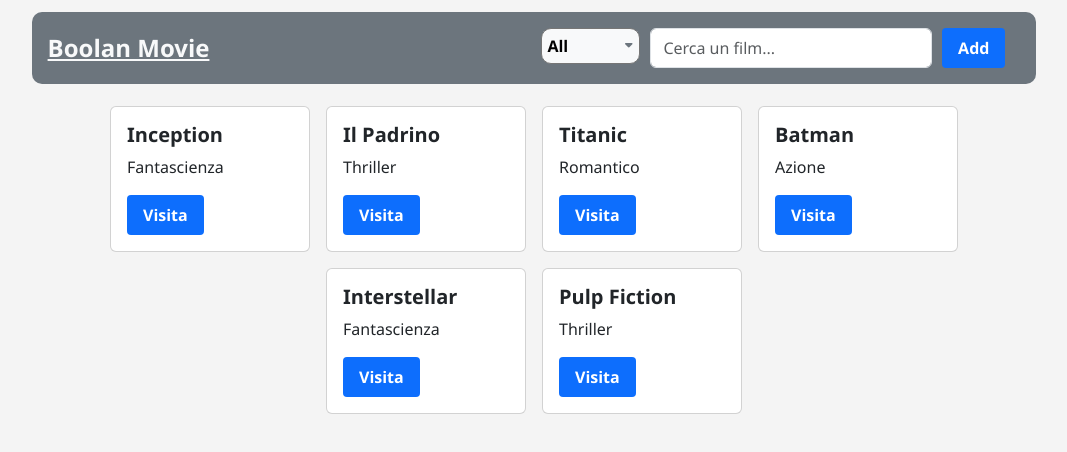
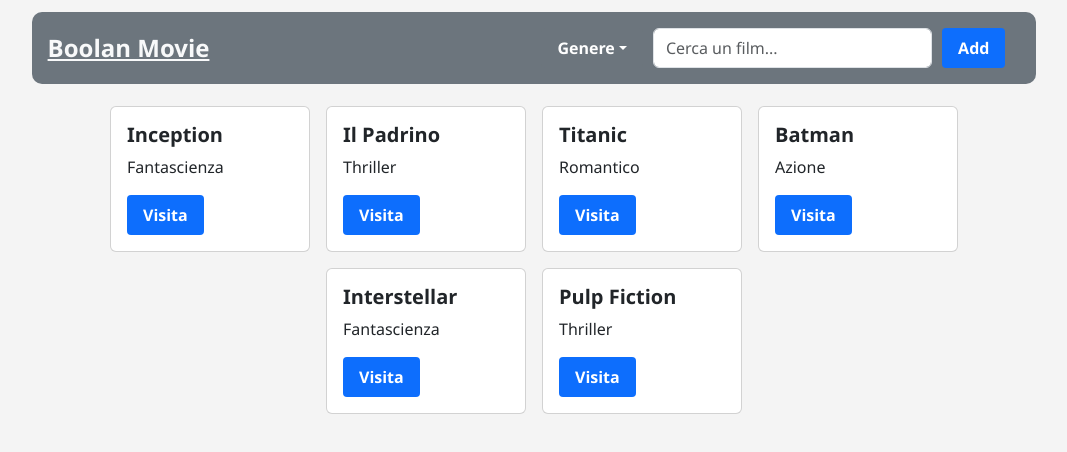
Before and after one commit to raff-E12/react-movie-filter, a React (Vite) app: page / in a window 1280 px wide. Shown: the top 452 px of the page, without its empty margins (106-1173 px from the left). Built offline with nearby package versions, Linux system fonts and the light colour scheme.

Commit message:
feat: Modifica dropmenu

```diff
--- a/src/assets/Header.jsx
+++ b/src/assets/Header.jsx
@@ -6,7 +6,7 @@ export default function Header() {
 
   const HandleFilteradd = (e) =>{
     const { id, value } = e.target;
-    console.log(id, value)
+    console.log(id, value);
   }
 
   return (
@@ -14,15 +14,16 @@ export default function Header() {
         <div className='hd-container container d-flex'>
             <h4>Boolan Movie</h4>
             <div className='form-cont container d-flex'>
-              <div className='select-wrap-sc'>
-                <i class="fa-solid fa-caret-down"></i>
-                <select name="list-filter" id="filter-movie" className='select-drop'>
-                  <option value="All" id='select-1' selected>All</option>
-                  <option value="Thiller" id='select-2'>Thiller</option>
-                  <option value="Azione" id='select-3'>Azione</option>
-                  <option value="Romantico" id='select-4'>Romantico</option>
-                </select>
-              </div>
+            <div class="dropdown">
+                <button class="btn btn-secondary dropdown-toggle" type="button" data-bs-toggle="dropdown" aria-expanded="false">
+                  Genere
+                </button>
+                <ul class="dropdown-menu">
+                  <li><button class="dropdown-item" type="button" id='selection-1' value="Azione" onClick={HandleFilteradd}>Azione</button></li>
+                  <li><button class="dropdown-item" type="button" id='selection-2' value="Thiller" onClick={HandleFilteradd}>Thiller</button></li>
+                  <li><button class="dropdown-item" type="button" id='selection-3' value="Romantico" onClick={HandleFilteradd}>Romantico</button></li>
+                </ul>
+            </div>
             <input type="email" className="form-control" id="exampleFormControlInput1" placeholder="Cerca un film..." />
             <button className='btn btn-primary' id='btn-add'>Add</button>
             </div>
```
